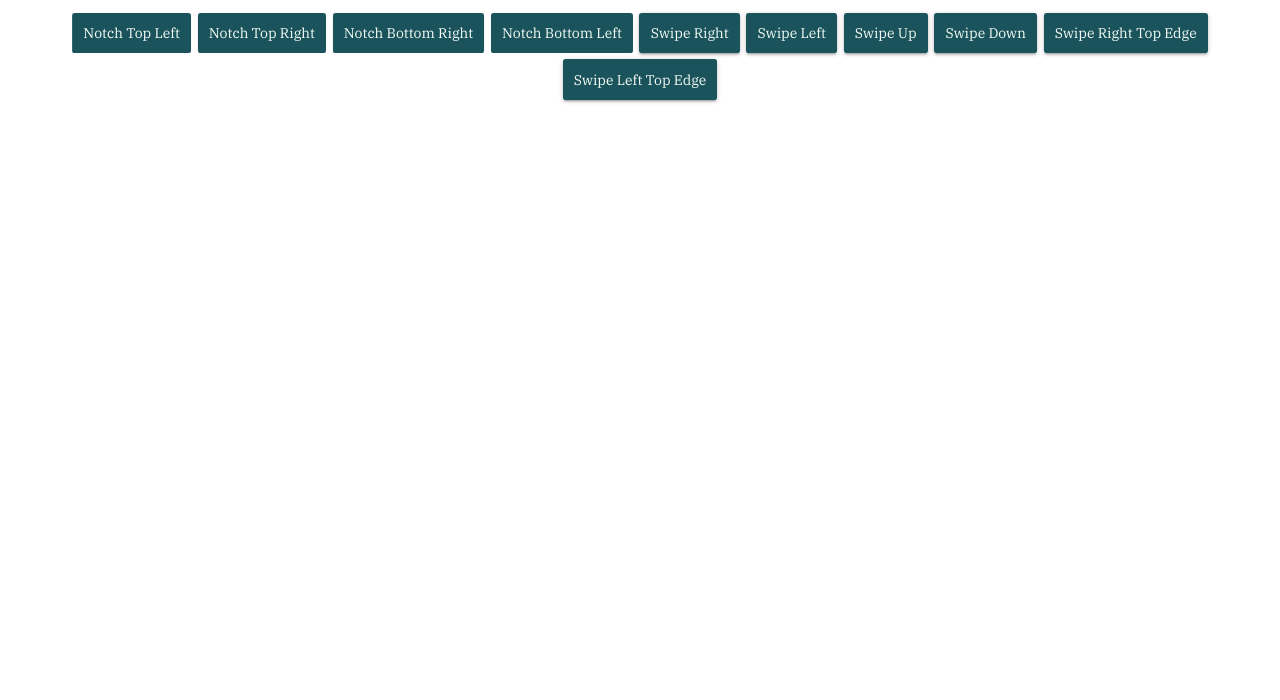
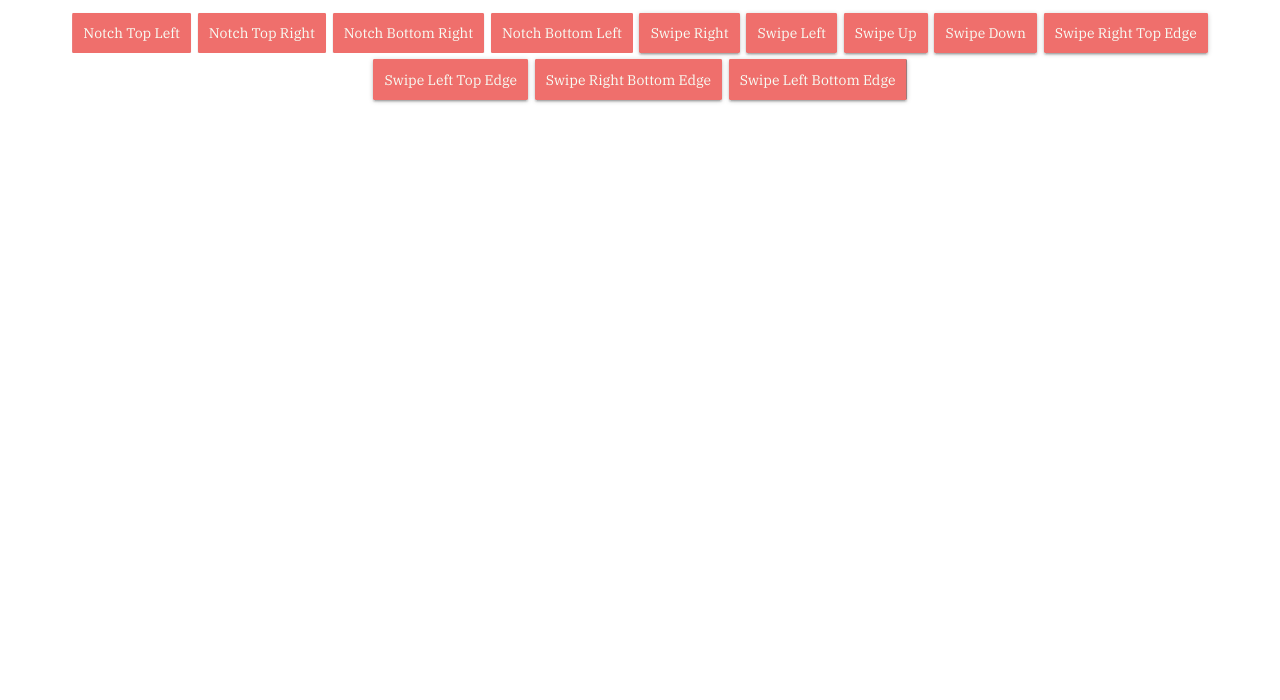
Before and after one commit to corycook/animated-buttons, a website: page index.html in a window 1280 px wide. Shown: the part 100-800 px from the top of the page. Drawn offline with Linux system fonts and the light colour scheme.

Commit message:
change colors

```diff
--- a/index.html
+++ b/index.html
@@ -19,15 +19,17 @@
             font-size: 14px;
             padding: .8em;
             margin: .2rem;
-            border-radius: .2em;
-            background-color: #1A535C;
+            border-radius: .1em;
+            background-color: #EF6F6C;
             color: #F7FFF7;
             cursor: pointer;
+            user-select: none;
+            transition: .3s;
             box-shadow: 0 2px 2px 0 rgba(0, 0, 0, 0.14), 0 3px 1px -2px rgba(0, 0, 0, 0.12), 0 1px 5px 0 rgba(0, 0, 0, 0.2);
         }
 
         .button:active {
-            background-color: #4ECDC4;
+            background-color: #465775;
         }
 
         .notch-top-left {
@@ -83,9 +85,9 @@
             left: 0;
             width: 100%;
             height: 100%;
-            border-radius: .2em;
             /* same as button */
-            background-color: white;
+            border-radius: .1em;
+            background-color: rgb(255, 255, 255);
             mix-blend-mode: difference;
         }
 
@@ -126,21 +128,39 @@
         }
 
         .layer-swipe-right-top-edge::before {
-            transition: .3s;
-            clip-path: polygon(0 0, 0 100%, -1rem 100%, 0 0);
+            transition: .4s;
+            clip-path: polygon(0 0, 0 100%, -1em 100%, 0 0);
         }
 
         .layer-swipe-right-top-edge:hover::before {
-            clip-path: polygon(0 0, 0 100%, 100% 100%, calc(100% + 1rem) 0);
+            clip-path: polygon(0 0, 0 100%, 100% 100%, calc(100% + 1em) 0);
         }
 
         .layer-swipe-left-top-edge::before {
             transition: .3s;
-            clip-path: polygon(100% 0, calc(100% + 1rem) 100%, 100% 100%, 100% 0);
+            clip-path: polygon(100% 0, calc(100% + 1em) 100%, 100% 100%, 100% 0);
         }
 
         .layer-swipe-left-top-edge:hover::before {
-            clip-path: polygon(-1rem 0, 0 100%, 100% 100%, 100% 0);
+            clip-path: polygon(-1em 0, 0 100%, 100% 100%, 100% 0);
+        }
+
+        .layer-swipe-right-bottom-edge::before {
+            transition: .4s;
+            clip-path: polygon(0 0, 0 100%, 0 100%, -1em 0);
+        }
+
+        .layer-swipe-right-bottom-edge:hover::before {
+            clip-path: polygon(0 0, 0 100%, calc(100% + 1em) 100%, 100% 0);
+        }
+
+        .layer-swipe-left-bottom-edge::before {
+            transition: .3s;
+            clip-path: polygon(calc(100% + 1em) 0, 100% 100%, 100% 100%, 100% 0);
+        }
+
+        .layer-swipe-left-bottom-edge:hover::before {
+            clip-path: polygon(0 0, -1em 100%, 100% 100%, 100% 0);
         }
     </style>
 </head>
@@ -157,6 +177,8 @@
     <a class="button layer layer-swipe-down">Swipe Down</a>
     <a class="button layer layer-swipe-right-top-edge">Swipe Right Top Edge</a>
     <a class="button layer layer-swipe-left-top-edge">Swipe Left Top Edge</a>
+    <a class="button layer layer-swipe-right-bottom-edge">Swipe Right Bottom Edge</a>
+    <a class="button layer layer-swipe-left-bottom-edge">Swipe Left Bottom Edge</a>
 </body>
 
 </html>
--- a/package.json
+++ b/package.json
@@ -4,7 +4,7 @@
   "description": "",
   "main": "index.js",
   "scripts": {
-    "start": "browser-sync --server",
+    "start": "browser-sync --server --files=*.html",
     "test": "echo \"Error: no test specified\" && exit 1"
   },
   "author": "",
```
